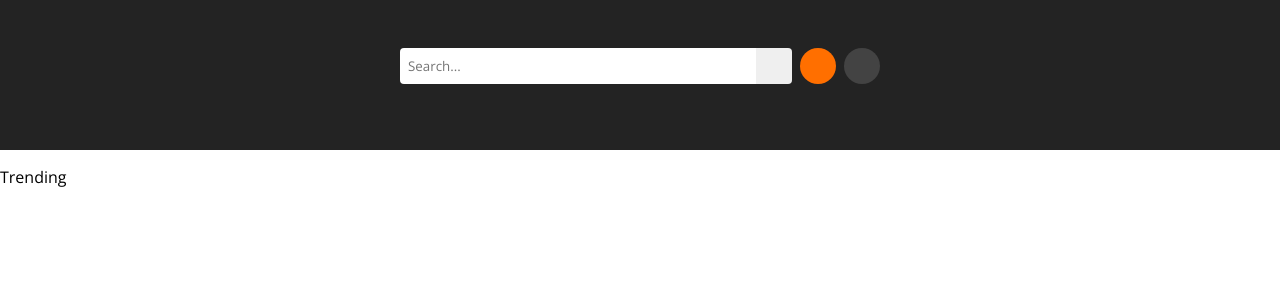
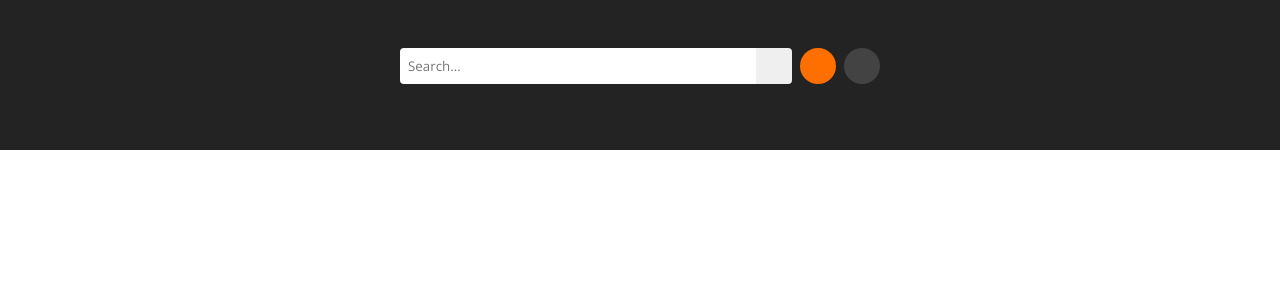
Before and after one commit to jd1388/giphy_search, a Svelte app: page / in a window 1280 px wide. Shown: the top 300 px of the page. Built offline with nearby package versions, Linux system fonts and the light colour scheme; some icons are missing.

Commit message:
Extracted trending to its own component

```diff
--- a/src/components/content/Content.svelte
+++ b/src/components/content/Content.svelte
@@ -1,11 +1,12 @@
 <script>
+    import Trending from '../trending/Trending.svelte';
     import { displayedView } from '../../stores';
     import { Views } from '../../enums';
 </script>
 
 <div data-testid="content">
     {#if $displayedView === Views.TRENDING}
-        <p>Trending</p>
+        <Trending />
     {:else if $displayedView === Views.RANDOM}
         <p>Random</p>
     {:else if $displayedView === Views.SEARCH}
--- /dev/null
+++ b/src/components/trending/Trending.svelte
@@ -0,0 +1 @@
+<div data-testid="trending-container" />
```
Also changed, not shown: 1 other file (tests, documents, lock files or other folders).
